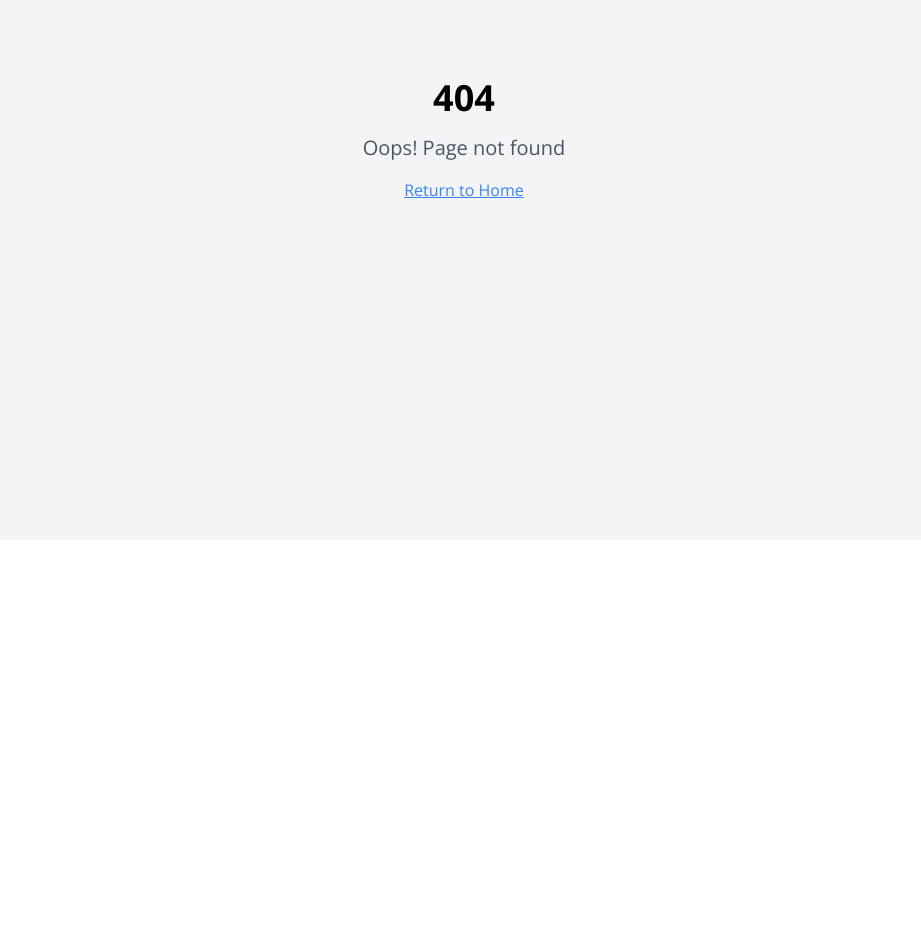
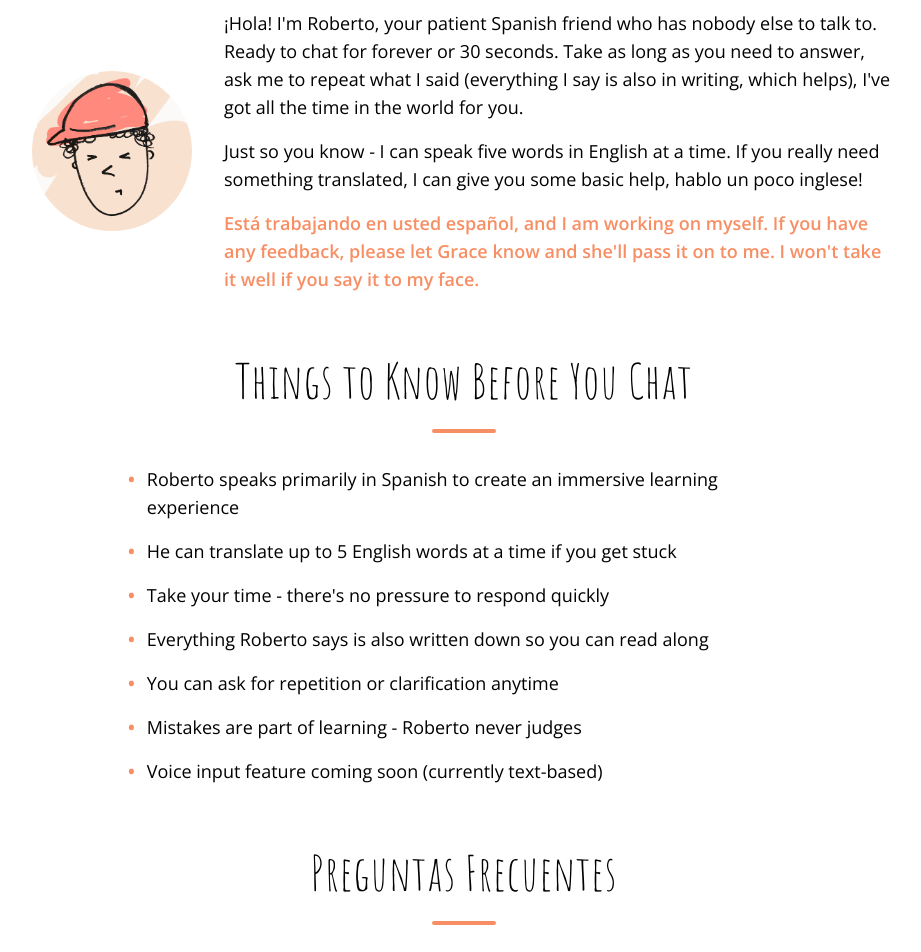
Before and after one commit to grace-liley/roberto-habla-bonito, a React (Vite) app: page /about in a window 1280 px wide. Before the commit this address had no page. Shown: the part 260-1212 px from the top of the page, without its empty margins (176-1097 px from the left). Before the commit the page ends 800 px from the top, so only its background shows below. Built offline with nearby package versions, Linux system fonts and the light colour scheme; the HTML template or start-up script is replaced by a standard one.

Commit message:
feat: Implement About page and styling changes

```diff
--- a/src/App.tsx
+++ b/src/App.tsx
@@ -4,6 +4,7 @@ import { TooltipProvider } from "@/components/ui/tooltip";
 import { QueryClient, QueryClientProvider } from "@tanstack/react-query";
 import { BrowserRouter, Routes, Route } from "react-router-dom";
 import Index from "./pages/Index";
+import About from "./pages/About";
 import NotFound from "./pages/NotFound";
 
 const queryClient = new QueryClient();
@@ -16,6 +17,7 @@ const App = () => (
       <BrowserRouter>
         <Routes>
           <Route path="/" element={<Index />} />
+          <Route path="/about" element={<About />} />
           {/* ADD ALL CUSTOM ROUTES ABOVE THE CATCH-ALL "*" ROUTE */}
           <Route path="*" element={<NotFound />} />
         </Routes>
--- a/src/components/Header.tsx
+++ b/src/components/Header.tsx
@@ -1,5 +1,6 @@
 import { Menu } from "lucide-react";
 import { Button } from "@/components/ui/button";
+import { Link } from "react-router-dom";
 import {
   Sheet,
   SheetContent,
@@ -37,23 +38,17 @@ const Header = () => {
               </SheetDescription>
             </SheetHeader>
             <nav className="mt-8 flex flex-col gap-4" role="navigation" aria-label="Main navigation">
-              <a
-                href="#about"
+              <Link
+                to="/about"
                 className="text-lg hover:text-accent transition-colors py-2"
               >
                 About Roberto
-              </a>
+              </Link>
               <a
-                href="#chat"
+                href="/#chat"
                 className="text-lg hover:text-accent transition-colors py-2"
               >
                 Start Chatting
-              </a>
-              <a
-                href="#tips"
-                className="text-lg hover:text-accent transition-colors py-2"
-              >
-                Learning Tips
               </a>
             </nav>
           </SheetContent>
--- a/src/components/IntroSection.tsx
+++ b/src/components/IntroSection.tsx
@@ -1,20 +1,11 @@
 const IntroSection = () => {
-  return <section id="about" className="max-w-4xl mx-auto px-4 py-12 md:py-16" aria-label="About Roberto">
-      <div className="text-center space-y-6">
-        <h2 className="hand-drawn text-3xl md:text-4xl lg:text-5xl text-foreground">
-          Meet Roberto
-        </h2>
+  return (
+    <section className="max-w-4xl mx-auto px-4 py-6">
+      <p className="text-center text-base md:text-lg text-foreground">
+        ¡Hola! I'm Roberto, your patient Spanish conversation partner. Ready to chat?
+      </p>
+    </section>
+  );
+};
 
-        <div className="w-16 h-1 bg-accent mx-auto rounded-full" aria-hidden="true" />
-
-        <div className="max-w-2xl mx-auto space-y-4 text-base md:text-lg leading-relaxed">
-          <p>¡Hola! I'm Roberto, your patient Spanish friend who has nobody else to talk to. Ready to chat for forever or 30 seconds. Take as long as you need to answer, ask me to repeat what I said (everything I say is also in writing, which helps), I've got all the time in the world for you. </p>
-
-          <p>Just so you know - I can speak five words in English at a time. If you really need something translated, I can give you some basic help, hablo un poco inglese! </p>
-
-          <p className="text-accent font-semibold">Está trabajando en usted español, and I am working on myself. If you have any feedback, please let Grace know and she'll pass it on to me. I won't take it well if you say it to my face.</p>
-        </div>
-      </div>
-    </section>;
-};
 export default IntroSection;
--- a/src/index.css
+++ b/src/index.css
@@ -26,7 +26,7 @@ All colors MUST be HSL.
     --muted: 0 0% 96%;
     --muted-foreground: 0 0% 45%;
 
-    --accent: 17 100% 61%;
+    --accent: 17 90% 68%;
     --accent-foreground: 0 0% 100%;
 
     --destructive: 0 84.2% 60.2%;
--- /dev/null
+++ b/src/pages/About.tsx
@@ -0,0 +1,183 @@
+import Header from "@/components/Header";
+import { Button } from "@/components/ui/button";
+import { Link } from "react-router-dom";
+import robertoAvatar from "@/assets/roberto-avatar.png";
+
+const About = () => {
+  return (
+    <div className="min-h-screen bg-background">
+      <Header />
+
+      <main role="main" className="max-w-4xl mx-auto px-4 py-12 md:py-16">
+        {/* Section 1: Meet Roberto */}
+        <section className="mb-16">
+          <h1 className="hand-drawn text-3xl md:text-4xl lg:text-5xl text-foreground text-center mb-6">
+            Meet Roberto
+          </h1>
+          <div className="w-16 h-1 bg-accent mx-auto rounded-full mb-8" aria-hidden="true" />
+
+          <div className="flex flex-col md:flex-row gap-8 items-center">
+            <div className="flex-shrink-0">
+              <img
+                src={robertoAvatar}
+                alt="Roberto the Spanish tutor"
+                className="w-32 h-32 md:w-40 md:h-40 rounded-full object-cover"
+              />
+            </div>
+
+            <div className="space-y-4 text-base md:text-lg leading-relaxed">
+              <p>
+                ¡Hola! I'm Roberto, your patient Spanish friend who has nobody else to talk to.
+                Ready to chat for forever or 30 seconds. Take as long as you need to answer,
+                ask me to repeat what I said (everything I say is also in writing, which helps),
+                I've got all the time in the world for you.
+              </p>
+
+              <p>
+                Just so you know - I can speak five words in English at a time.
+                If you really need something translated, I can give you some basic help,
+                hablo un poco inglese!
+              </p>
+
+              <p className="text-accent font-semibold">
+                Está trabajando en usted español, and I am working on myself.
+                If you have any feedback, please let Grace know and she'll pass it on to me.
+                I won't take it well if you say it to my face.
+              </p>
+            </div>
+          </div>
+        </section>
+
+        {/* Section 2: Things to Know Before You Chat */}
+        <section className="mb-16">
+          <h2 className="hand-drawn text-3xl md:text-4xl lg:text-5xl text-foreground text-center mb-6">
+            Things to Know Before You Chat
+          </h2>
+          <div className="w-16 h-1 bg-accent mx-auto rounded-full mb-8" aria-hidden="true" />
+
+          <ul className="space-y-4 text-base md:text-lg leading-relaxed max-w-2xl mx-auto">
+            <li className="flex gap-3">
+              <span className="text-accent font-bold flex-shrink-0">•</span>
+              <span>Roberto speaks primarily in Spanish to create an immersive learning experience</span>
+            </li>
+            <li className="flex gap-3">
+              <span className="text-accent font-bold flex-shrink-0">•</span>
+              <span>He can translate up to 5 English words at a time if you get stuck</span>
+            </li>
+            <li className="flex gap-3">
+              <span className="text-accent font-bold flex-shrink-0">•</span>
+              <span>Take your time - there's no pressure to respond quickly</span>
+            </li>
+            <li className="flex gap-3">
+              <span className="text-accent font-bold flex-shrink-0">•</span>
+              <span>Everything Roberto says is also written down so you can read along</span>
+            </li>
+            <li className="flex gap-3">
+              <span className="text-accent font-bold flex-shrink-0">•</span>
+              <span>You can ask for repetition or clarification anytime</span>
+            </li>
+            <li className="flex gap-3">
+              <span className="text-accent font-bold flex-shrink-0">•</span>
+              <span>Mistakes are part of learning - Roberto never judges</span>
+            </li>
+            <li className="flex gap-3">
+              <span className="text-accent font-bold flex-shrink-0">•</span>
+              <span>Voice input feature coming soon (currently text-based)</span>
+            </li>
+          </ul>
+        </section>
+
+        {/* Section 3: FAQ */}
+        <section className="mb-16">
+          <h2 className="hand-drawn text-3xl md:text-4xl lg:text-5xl text-foreground text-center mb-6">
+            Preguntas Frecuentes
+          </h2>
+          <div className="w-16 h-1 bg-accent mx-auto rounded-full mb-8" aria-hidden="true" />
+
+          <div className="space-y-6 max-w-2xl mx-auto">
+            <div>
+              <h3 className="font-semibold text-lg mb-2 text-foreground">
+                What level of Spanish do I need?
+              </h3>
+              <p className="text-muted-foreground">
+                All levels are welcome! Roberto adapts to your skill level and helps you grow from wherever you are.
+              </p>
+            </div>
+
+            <div>
+              <h3 className="font-semibold text-lg mb-2 text-foreground">
+                How does Roberto help me learn?
+              </h3>
+              <p className="text-muted-foreground">
+                Through conversational practice with a patient, always-available partner.
+                Real conversation is the best way to develop language skills naturally.
+              </p>
+            </div>
+
+            <div>
+              <h3 className="font-semibold text-lg mb-2 text-foreground">
+                Can Roberto translate everything for me?
+              </h3>
+              <p className="text-muted-foreground">
+                He'll help with basic words (5 words maximum at a time), but immersion is the goal.
+                The more you try to communicate in Spanish, the faster you'll learn!
+              </p>
+            </div>
+
+            <div>
+              <h3 className="font-semibold text-lg mb-2 text-foreground">
+                What if I don't understand something?
+              </h3>
+              <p className="text-muted-foreground">
+                Just ask! Roberto will repeat, rephrase, or explain it differently.
+                There's no such thing as asking too many questions.
+              </p>
+            </div>
+
+            <div>
+              <h3 className="font-semibold text-lg mb-2 text-foreground">
+                Does Roberto get impatient or frustrated?
+              </h3>
+              <p className="text-muted-foreground">
+                Never! He literally has nothing else to do but chat with you.
+                Take all the time you need - he's genuinely happy to be here.
+              </p>
+            </div>
+
+            <div>
+              <h3 className="font-semibold text-lg mb-2 text-foreground">
+                How do I give feedback or report issues?
+              </h3>
+              <p className="text-muted-foreground">
+                Please contact Grace - Roberto's a bit sensitive about direct criticism. 😊
+                Your feedback helps make Roberto better for everyone!
+              </p>
+            </div>
+          </div>
+        </section>
+
+        {/* CTA Button */}
+        <div className="text-center">
+          <Link to="/">
+            <Button
+              size="lg"
+              className="bg-accent hover:bg-accent/90 text-accent-foreground font-semibold text-lg px-8 py-6 h-auto"
+            >
+              Start Chatting with Roberto
+            </Button>
+          </Link>
+        </div>
+      </main>
+
+      <footer className="border-t border-border mt-16 py-8">
+        <div className="max-w-4xl mx-auto px-4 text-center">
+          <p className="text-sm text-muted-foreground">
+            Practice makes progress. Keep learning with Roberto!
+          </p>
+        </div>
+      </footer>
+    </div>
+  );
+};
+
+export default About;
```
